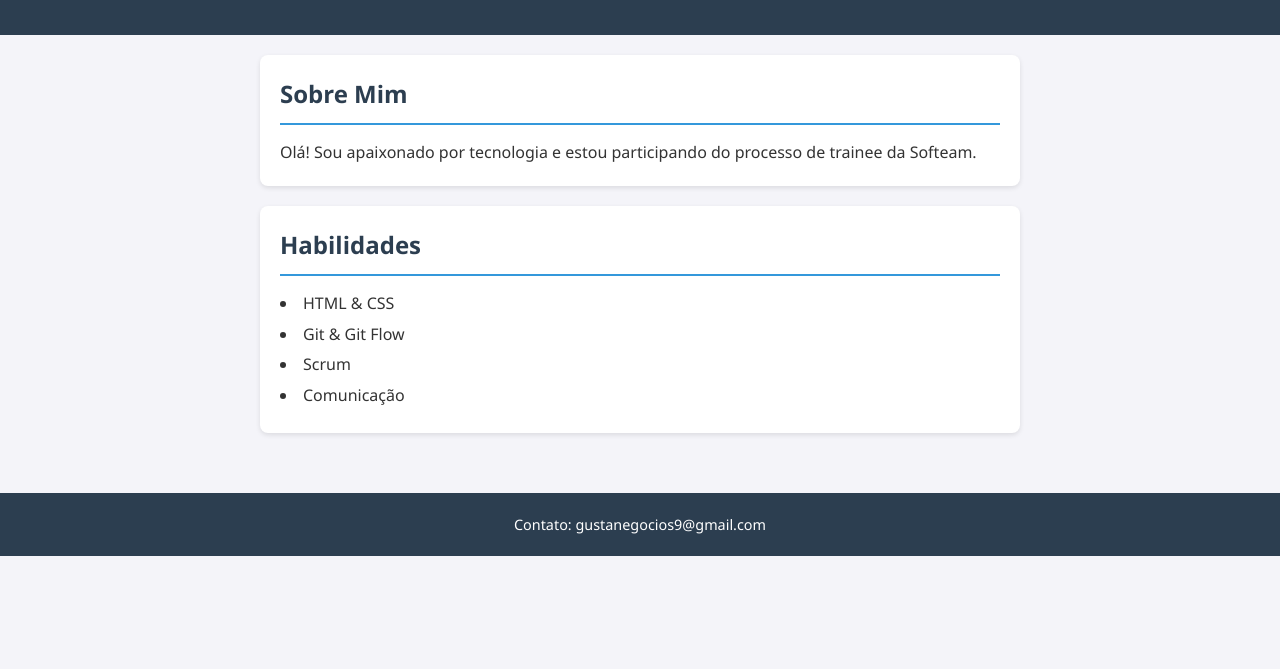
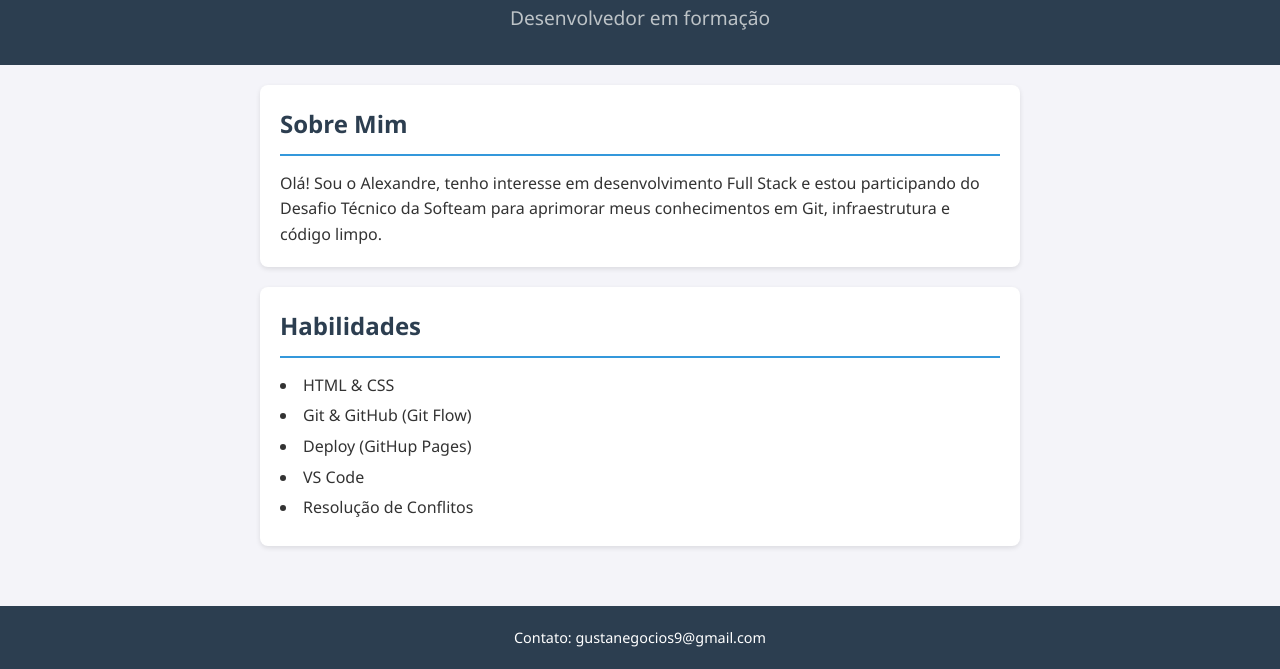
Before and after one commit to alexandrecc7/meu-portifolio, a plain HTML site: page index.html in a window 1280 px wide. Shown: the part 266-935 px from the top of the page. Before the commit the page ends 822 px from the top, so only its background shows below. Drawn offline with Linux system fonts and the light colour scheme.

Commit message:
feat: atualiza conteudo com dados e skills

```diff
--- a/index.html
+++ b/index.html
@@ -12,22 +12,24 @@
         <img src="imagens/perfil.jpg" alt="Foto de Alexandre" class="foto-perfil">
 
         <h1>Gustavo Alexandre Barros Souza</h1>
+        <p>Desenvolvedor em formação</p>
 
     </header>
 
     <main>
         <section id="sobre">
             <h2>Sobre Mim</h2>
-            <p>Olá! Sou apaixonado por tecnologia e estou participando do processo de trainee da Softeam.</p>
+            <p>Olá! Sou o Alexandre, tenho interesse em desenvolvimento Full Stack e estou participando do Desafio Técnico da Softeam para aprimorar meus conhecimentos em Git, infraestrutura e código limpo.</p>
         </section>
 
         <section id="skills">
             <h2>Habilidades</h2>
             <ul>
                 <li>HTML & CSS</li>
-                <li>Git & Git Flow</li>
-                <li>Scrum</li>
-                <li>Comunicação</li>
+                <li>Git & GitHub (Git Flow)</li>
+                <li>Deploy (GitHup Pages)</li>
+                <li>VS Code</li>
+                <li>Resolução de Conflitos</li>
             </ul>
         </section>
     </main>
```
